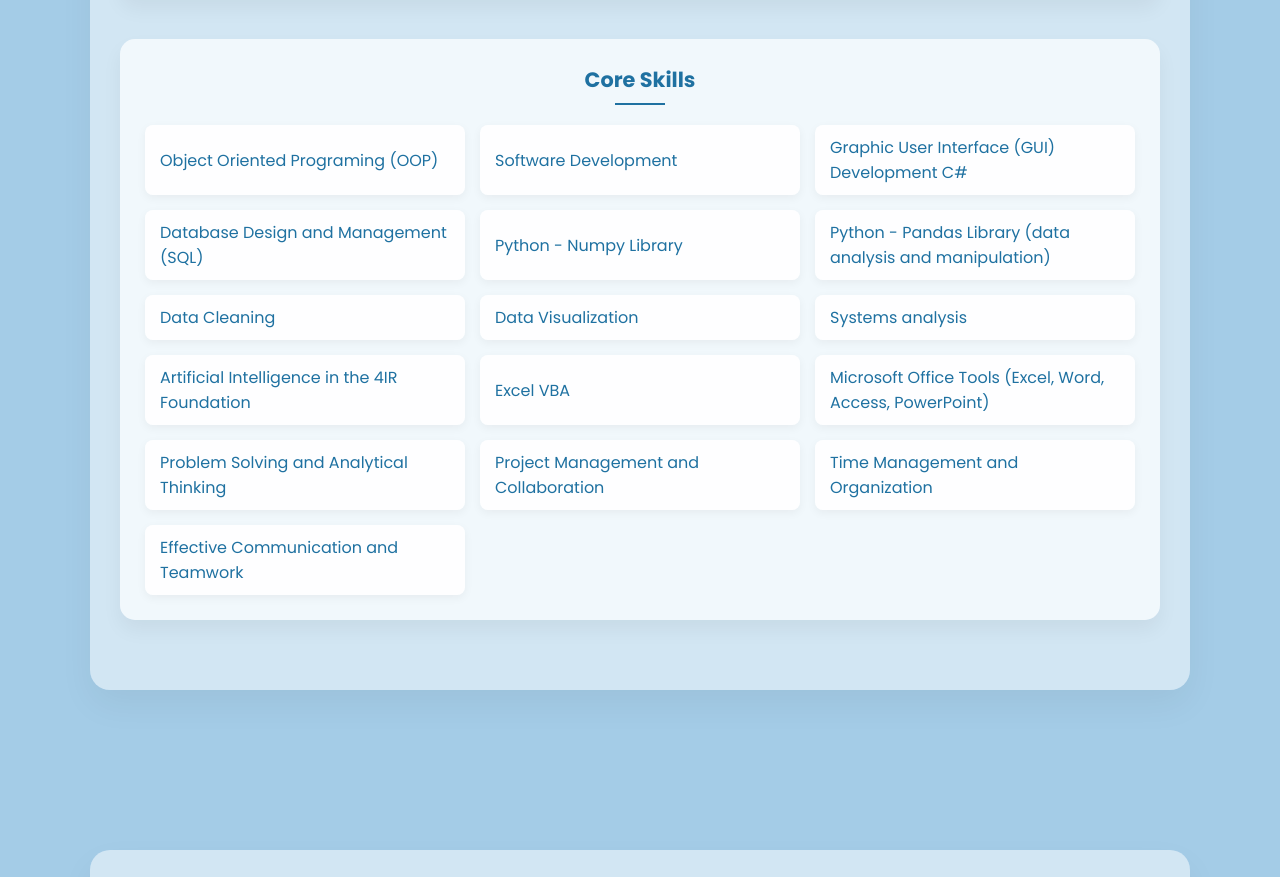
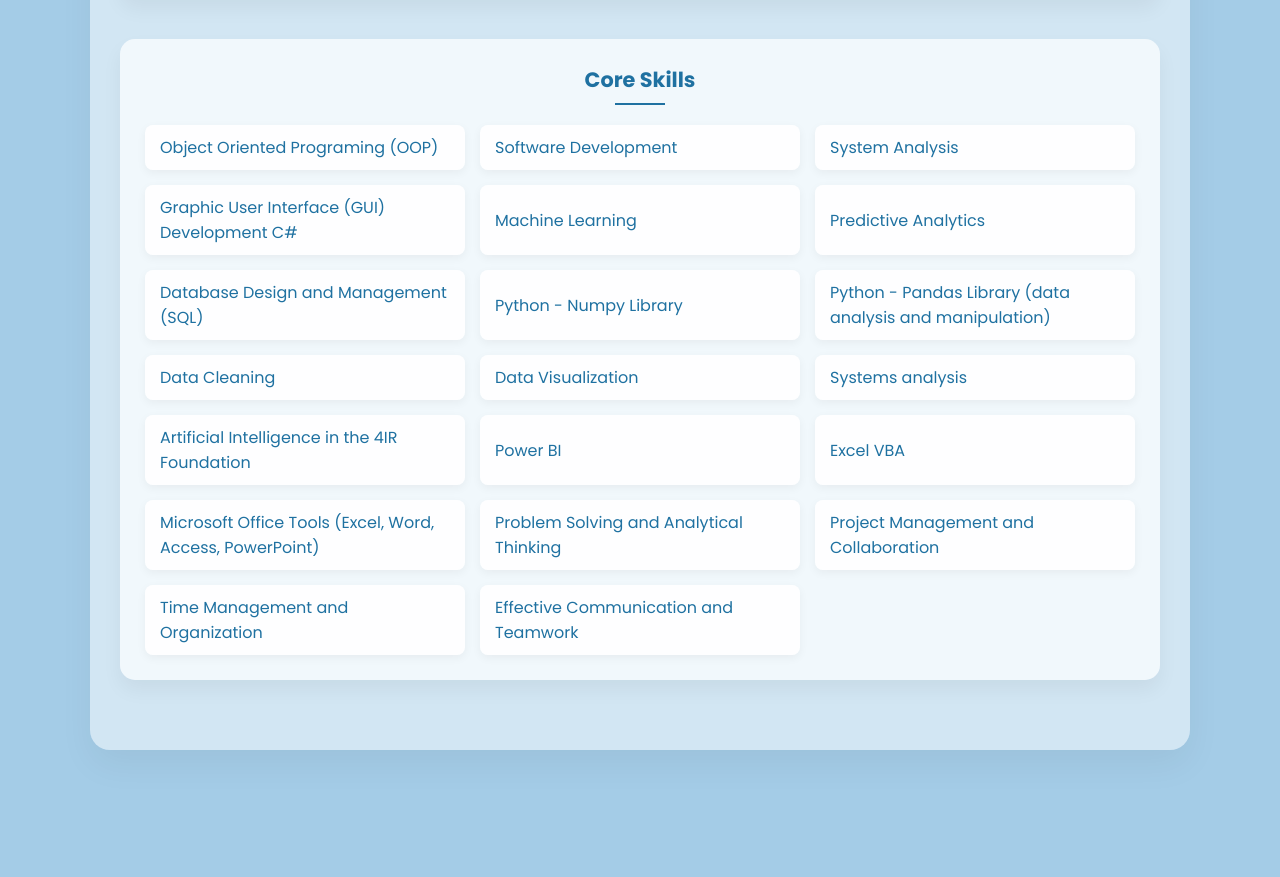
Before and after one commit to Ofentsefefe/my-personal-websiteV1.5, a plain HTML site: page index.html in a window 1280 px wide. Shown: the part 2102-2979 px from the top of the page. Drawn offline with Linux system fonts and the light colour scheme.

Commit message:
Update index.html
Adding new skills within core skills section.

```diff
--- a/index.html
+++ b/index.html
@@ -107,8 +107,17 @@
           <div class="core-skill-item">
             <span>Software Development</span>
           </div>
+           <div class="core-skill-item">
+            <span>System Analysis</span>
+          </div>
           <div class="core-skill-item">
             <span>Graphic User Interface (GUI) Development C#</span>
+          </div>
+          <div class="core-skill-item">
+            <span>Machine Learning</span>
+          </div>
+          <div class="core-skill-item">
+            <span>Predictive Analytics </span>
           </div>
           <div class="core-skill-item">
             <span>Database Design and Management (SQL)</span>
@@ -130,6 +139,9 @@
           </div>
           <div class="core-skill-item">
             <span>Artificial Intelligence in the 4IR Foundation</span>
+          </div>
+          <div class="core-skill-item">
+            <span>Power BI </span>
           </div>
           <div class="core-skill-item">
             <span>Excel VBA</span>
```
